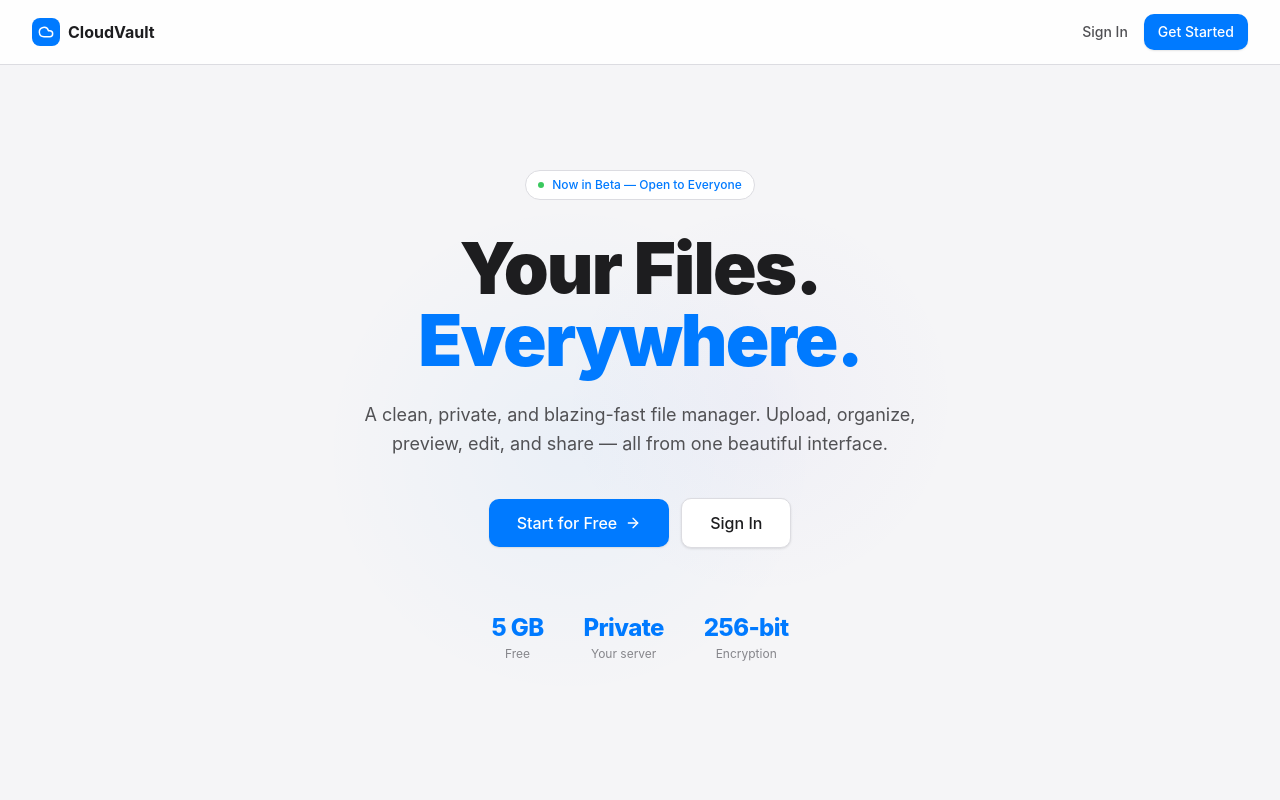
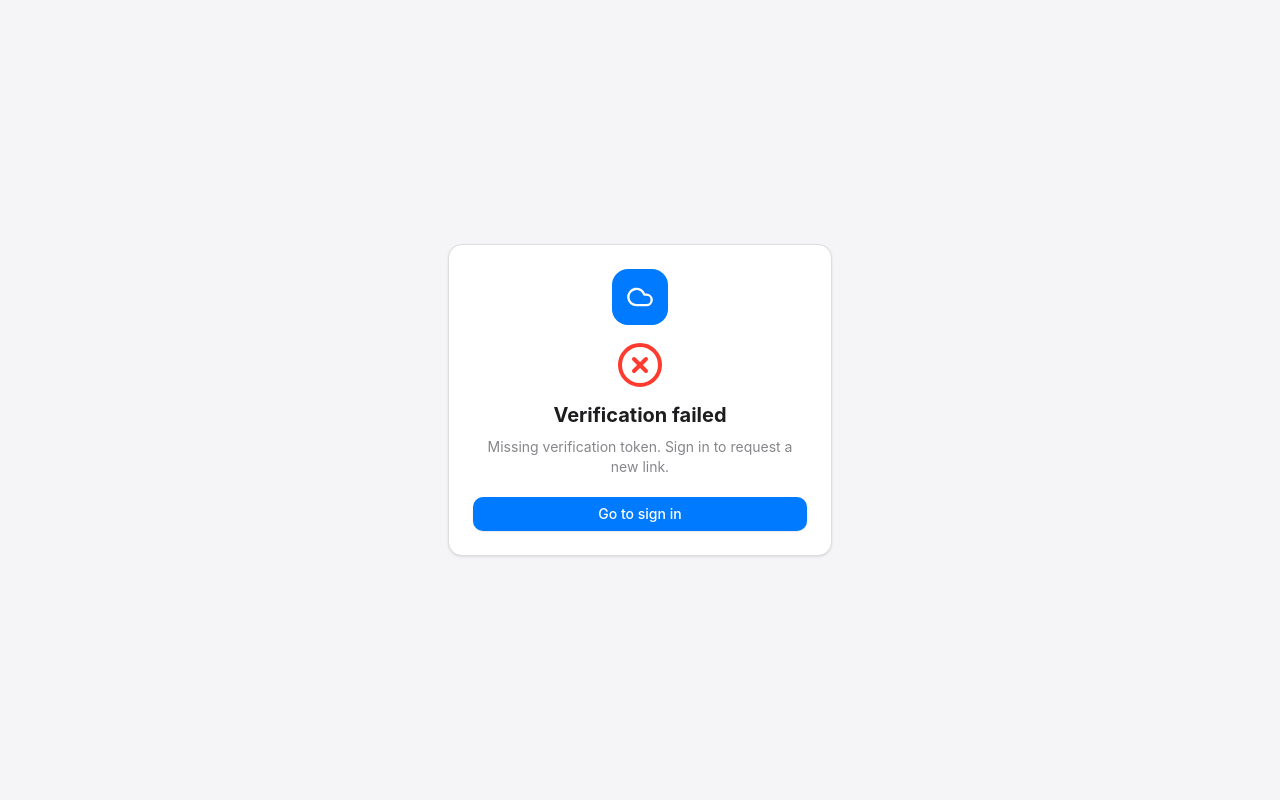
Before and after one commit to vignesh-swe-dev/Cloud-Vault, a React (Vite) app: page /verify-email in a window 1280 px wide. Before the commit this address led to /. Shown: the top 800 px of the page. Built offline with nearby package versions, Linux system fonts and the light colour scheme; no server answers.

Commit message:
feat(auth): add email verification page and resend verification handling

```diff
--- a/src/App.tsx
+++ b/src/App.tsx
@@ -7,6 +7,7 @@ import LoginPage from './pages/LoginPage'
 import RegisterPage from './pages/RegisterPage'
 import ForgotPasswordPage from './pages/ForgotPasswordPage'
 import ResetPasswordPage from './pages/ResetPasswordPage'
+import VerifyEmailPage from './pages/VerifyEmailPage'
 import DashboardPage from './pages/DashboardPage'
 import FilesPage from './pages/FilesPage'
 import TrashPage from './pages/TrashPage'
@@ -36,6 +37,7 @@ export default function App() {
         <Route path="/register" element={<GuestRoute><RegisterPage /></GuestRoute>} />
         <Route path="/forgot-password" element={<GuestRoute><ForgotPasswordPage /></GuestRoute>} />
         <Route path="/reset-password" element={<GuestRoute><ResetPasswordPage /></GuestRoute>} />
+        <Route path="/verify-email" element={<VerifyEmailPage />} />
         <Route path="/shared/:token" element={<SharedFilePage />} />
       </Route>
 
--- a/src/pages/LoginPage.tsx
+++ b/src/pages/LoginPage.tsx
@@ -12,21 +12,37 @@ export default function LoginPage() {
   const [password, setPassword] = useState('')
   const [showPw, setShowPw] = useState(false)
   const [loading, setLoading] = useState(false)
+  const [needsVerify, setNeedsVerify] = useState(false)
+  const [resending, setResending] = useState(false)
   const { setAuth } = useAuthStore()
   const navigate = useNavigate()
 
   const handleSubmit = async (e: React.FormEvent) => {
     e.preventDefault()
     setLoading(true)
+    setNeedsVerify(false)
     try {
       const { data } = await authService.login({ email, password })
       setAuth(data.data.user, data.data.accessToken)
       toast.success(`Welcome back, ${data.data.user.name}!`)
       navigate('/dashboard')
     } catch (err: any) {
+      if (err?.response?.data?.code === 'EMAIL_NOT_VERIFIED') setNeedsVerify(true)
       toast.error(err?.response?.data?.message ?? 'Login failed')
     } finally {
       setLoading(false)
+    }
+  }
+
+  const resend = async () => {
+    setResending(true)
+    try {
+      await authService.resendVerification(email)
+      toast.success('Verification email sent. Check your inbox.')
+    } catch (err: any) {
+      toast.error(err?.response?.data?.message ?? 'Could not resend email')
+    } finally {
+      setResending(false)
     }
   }
 
@@ -116,6 +132,16 @@ export default function LoginPage() {
             </motion.button>
           </form>
 
+          {needsVerify && (
+            <div className="mt-4 p-3 rounded-lg text-sm text-ink-2" style={{ border: '1px solid var(--border)' }}>
+              Your email isn't verified yet. Check your inbox (and spam) for the link.{' '}
+              <button type="button" onClick={resend} disabled={resending || !email}
+                className="font-medium" style={{ color: 'var(--accent)' }}>
+                {resending ? 'Sending…' : 'Resend email'}
+              </button>
+            </div>
+          )}
+
           <p className="text-center text-sm text-ink-3 mt-5">
             No account?{' '}
             <Link to="/register" className="font-medium" style={{ color: 'var(--accent)' }}>
--- a/src/pages/RegisterPage.tsx
+++ b/src/pages/RegisterPage.tsx
@@ -1,7 +1,7 @@
 import { useState } from 'react'
 import { Link, useNavigate } from 'react-router-dom'
 import { motion } from 'framer-motion'
-import { Cloud, Eye, EyeOff, Loader2 } from 'lucide-react'
+import { Cloud, Eye, EyeOff, Loader2, MailCheck } from 'lucide-react'
 import { useAuthStore } from '../store/authStore'
 import { authService } from '../services'
 import { staggerContainer, staggerItem } from '../animations/variants'
@@ -13,6 +13,7 @@ export default function RegisterPage() {
   const [password, setPassword] = useState('')
   const [showPw, setShowPw] = useState(false)
   const [loading, setLoading] = useState(false)
+  const [sentTo, setSentTo] = useState<string | null>(null)
   const { setAuth } = useAuthStore()
   const navigate = useNavigate()
 
@@ -22,6 +23,11 @@ export default function RegisterPage() {
     setLoading(true)
     try {
       const { data } = await authService.register({ name, email, password })
+      if (data.data.verificationRequired) {
+        setSentTo(data.data.email)
+        if (!data.data.emailSent) toast.error(data.message)
+        return
+      }
       setAuth(data.data.user, data.data.accessToken)
       toast.success(`Welcome, ${data.data.user.name}!`)
       navigate('/dashboard')
@@ -33,6 +39,21 @@ export default function RegisterPage() {
   }
 
   const strength = password.length === 0 ? 0 : password.length < 8 ? 1 : password.length < 12 ? 2 : 3
+
+  if (sentTo) {
+    return (
+      <div className="min-h-screen flex items-center justify-center px-4" style={{ background: 'var(--bg)' }}>
+        <div className="w-full max-w-sm cv-card p-6 text-center">
+          <MailCheck className="w-12 h-12 mx-auto mb-4" style={{ color: 'var(--accent)' }} />
+          <h1 className="text-xl font-bold text-ink-1">Check your email</h1>
+          <p className="text-sm text-ink-3 mt-2">
+            We sent a verification link to <b>{sentTo}</b>. Click it to activate your account, then sign in.
+          </p>
+          <Link to="/login" className="btn-primary w-full py-2.5 mt-5 inline-flex justify-center">Go to sign in</Link>
+        </div>
+      </div>
+    )
+  }
 
   return (
     <div className="min-h-screen flex items-center justify-center px-4" style={{ background: 'var(--bg)' }}>
--- /dev/null
+++ b/src/pages/VerifyEmailPage.tsx
@@ -0,0 +1,52 @@
+import { useEffect, useRef, useState } from 'react'
+import { Link, useSearchParams } from 'react-router-dom'
+import { Cloud, Loader2, CheckCircle, XCircle } from 'lucide-react'
+import { authService } from '../services'
+
+export default function VerifyEmailPage() {
+  const [params] = useSearchParams()
+  const token = params.get('token') ?? ''
+  const [state, setState] = useState<'loading' | 'ok' | 'error'>(token ? 'loading' : 'error')
+  const [message, setMessage] = useState(token ? '' : 'Missing verification token.')
+  const ran = useRef(false)
+
+  useEffect(() => {
+    if (!token || ran.current) return
+    ran.current = true
+    authService.verifyEmail(token)
+      .then(() => setState('ok'))
+      .catch((err: any) => {
+        setMessage(err?.response?.data?.message ?? 'Verification failed')
+        setState('error')
+      })
+  }, [token])
+
+  return (
+    <div className="min-h-screen flex items-center justify-center px-4" style={{ background: 'var(--bg)' }}>
+      <div className="w-full max-w-sm cv-card p-6 text-center">
+        <Link to="/" className="inline-flex flex-col items-center gap-3 mb-4">
+          <div className="w-14 h-14 rounded-2xl flex items-center justify-center" style={{ background: 'var(--accent)' }}>
+            <Cloud className="w-7 h-7 text-white" strokeWidth={2} />
+          </div>
+        </Link>
+        {state === 'loading' && (<><Loader2 className="w-8 h-8 mx-auto animate-spin" /><p className="mt-3 text-ink-3">Verifying your email…</p></>)}
+        {state === 'ok' && (
+          <>
+            <CheckCircle className="w-12 h-12 mx-auto mb-3" style={{ color: 'var(--ok)' }} />
+            <h1 className="text-xl font-bold text-ink-1">Email verified</h1>
+            <p className="text-sm text-ink-3 mt-2">Your account is active.</p>
+            <Link to="/login" className="btn-primary w-full py-2.5 mt-5 inline-flex justify-center">Sign in</Link>
+          </>
+        )}
+        {state === 'error' && (
+          <>
+            <XCircle className="w-12 h-12 mx-auto mb-3" style={{ color: 'var(--danger)' }} />
+            <h1 className="text-xl font-bold text-ink-1">Verification failed</h1>
+            <p className="text-sm text-ink-3 mt-2">{message} Sign in to request a new link.</p>
+            <Link to="/login" className="btn-primary w-full py-2.5 mt-5 inline-flex justify-center">Go to sign in</Link>
+          </>
+        )}
+      </div>
+    </div>
+  )
+}
--- a/src/services/index.ts
+++ b/src/services/index.ts
@@ -9,6 +9,8 @@ export const authService = {
   logout: () => api.post('/auth/logout'),
   me: () => api.get('/auth/me'),
   forgotPassword: (email: string) => api.post('/auth/forgot-password', { email }),
+  verifyEmail: (token: string) => api.post('/auth/verify-email', { token }),
+  resendVerification: (email: string) => api.post('/auth/resend-verification', { email }),
   resetPassword: (token: string, password: string) => api.post('/auth/reset-password', { token, password }),
 }
 
```
